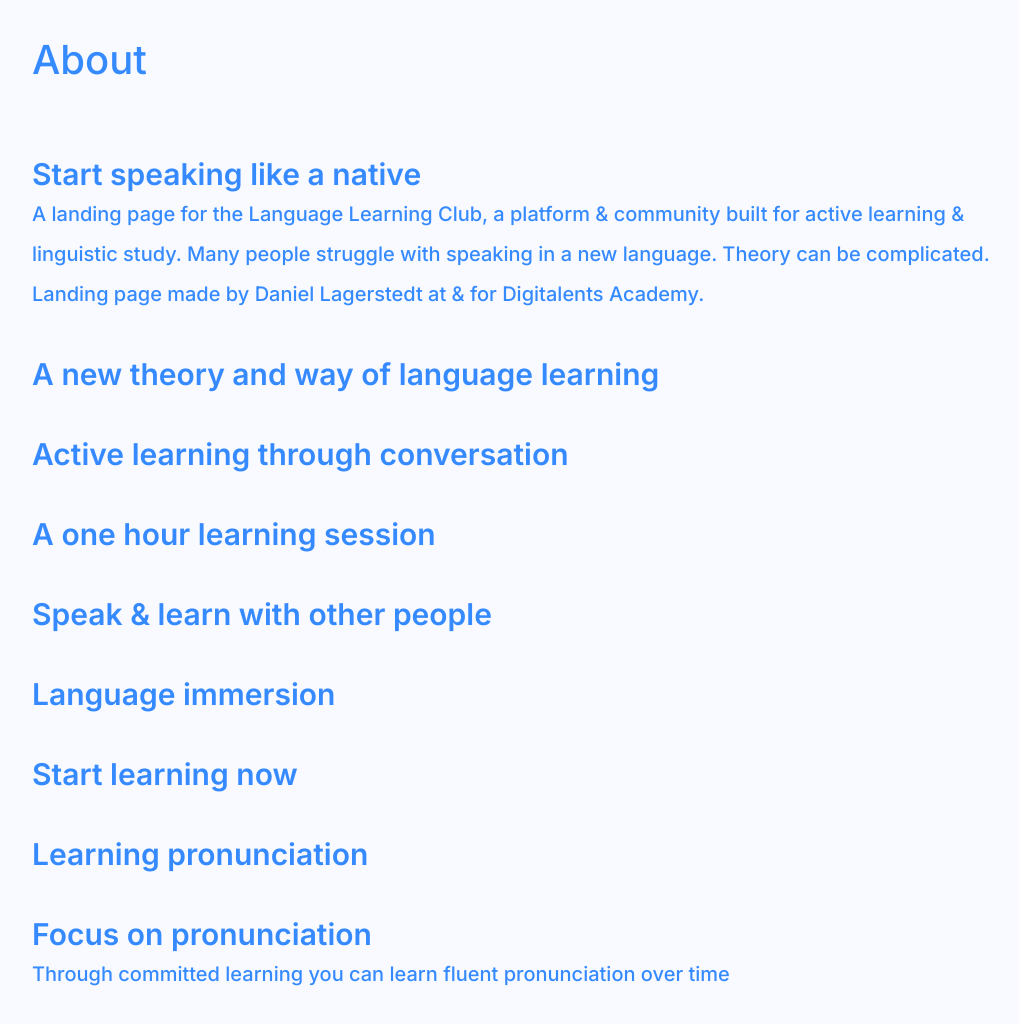
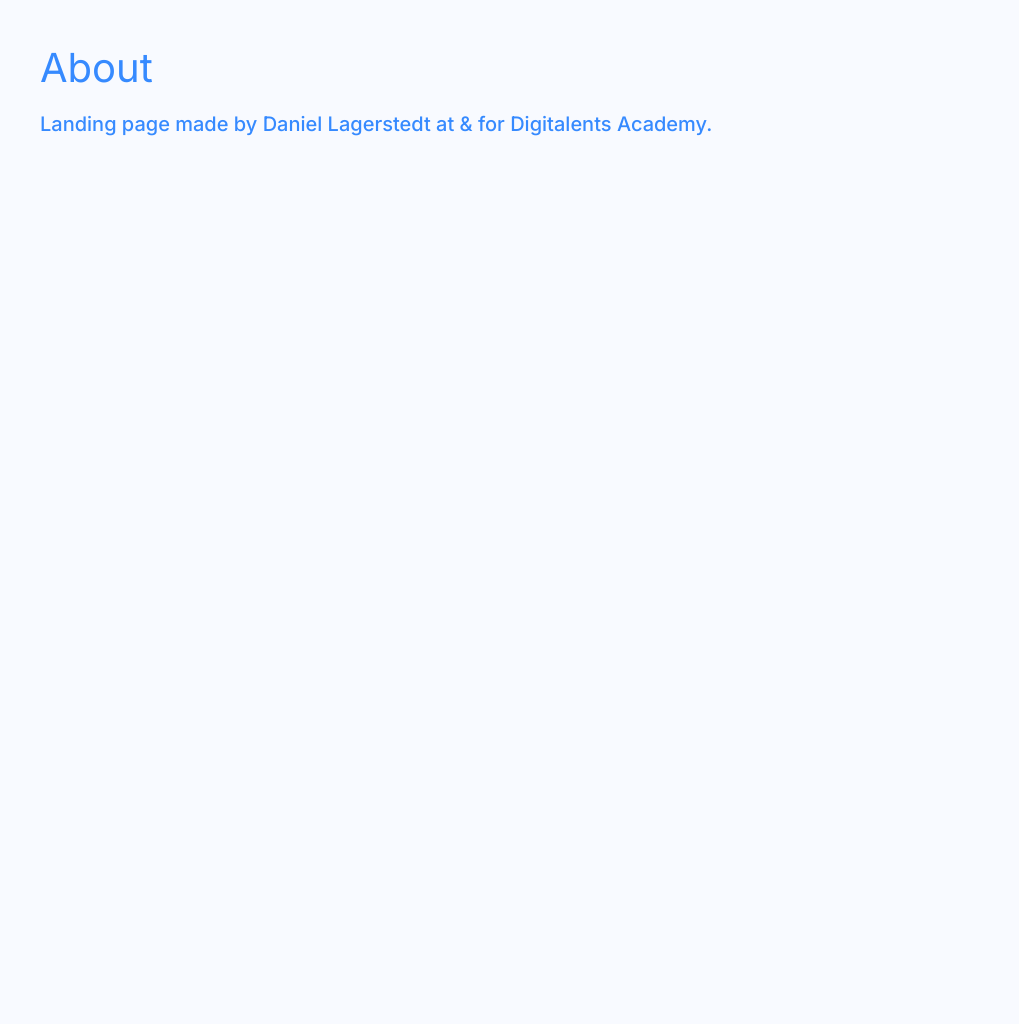
Before and after one commit to lagerstedt1/language-learning-club, a plain HTML site: page about.html in a window 1280 px wide. Shown: the whole page, without its empty margins (8-1027 px from the left). After the commit the page ends 800 px from the top, so only its background shows below. Drawn offline with Linux system fonts and the light colour scheme; files that its build step writes are made by us from their sources; a web font is replaced by a local one.

Commit message:
nearly finished, just needs more info

```diff
--- a/about.html
+++ b/about.html
@@ -7,7 +7,6 @@
 
   <title>Language Learning Club</title>
 
-  <link rel="stylesheet" href="llc.css">
   <link rel="preconnect" href="https://fonts.googleapis.com">
 <link rel="preconnect" href="https://fonts.gstatic.com" crossorigin>
 <link href="https://fonts.googleapis.com/css2?family=Bai+Jamjuree:ital,wght@0,200;0,300;0,400;0,500;0,600;0,700;1,200;1,300;1,400;1,500;1,600;1,700&family=Inter:ital,opsz,wght@0,14..32,100..900;1,14..32,100..900&family=Montserrat:ital,wght@0,100..900;1,100..900&family=Outfit:wght@100..900&family=Roboto:ital,wght@0,100..900;1,100..900&display=swap" rel="stylesheet">
@@ -22,21 +21,9 @@
 
 <p></p>
 
-<div class="title">Start speaking like a native</div>
-<div class="description">A landing page for the Language Learning Club, a platform & community built for active learning & linguistic study. Many people struggle with speaking in a new language. Theory can be complicated.</div>
+
 <div class="description">Landing page made by Daniel Lagerstedt at & for Digitalents Academy.</div>
-<div class="title">A new theory and way of language learning</div>
-<div class="title">Active learning through conversation</div>
-<div class="title">A one hour learning session</div>
-<div class="title">Speak & learn with other people</div>
-<div class="title">Language immersion</div>
-<div class="title">Start learning now</div>
 
-<div class="title">Learning pronunciation</div>
-
-<div class="title">Focus on pronunciation</div>
-
-<div class="description">Through committed learning you can learn fluent pronunciation over time</div>
 
 </body>
 </html>
```
Also changed, not shown: our-work.html (+0 -1 lines), partners.html (+0 -1 lines).
